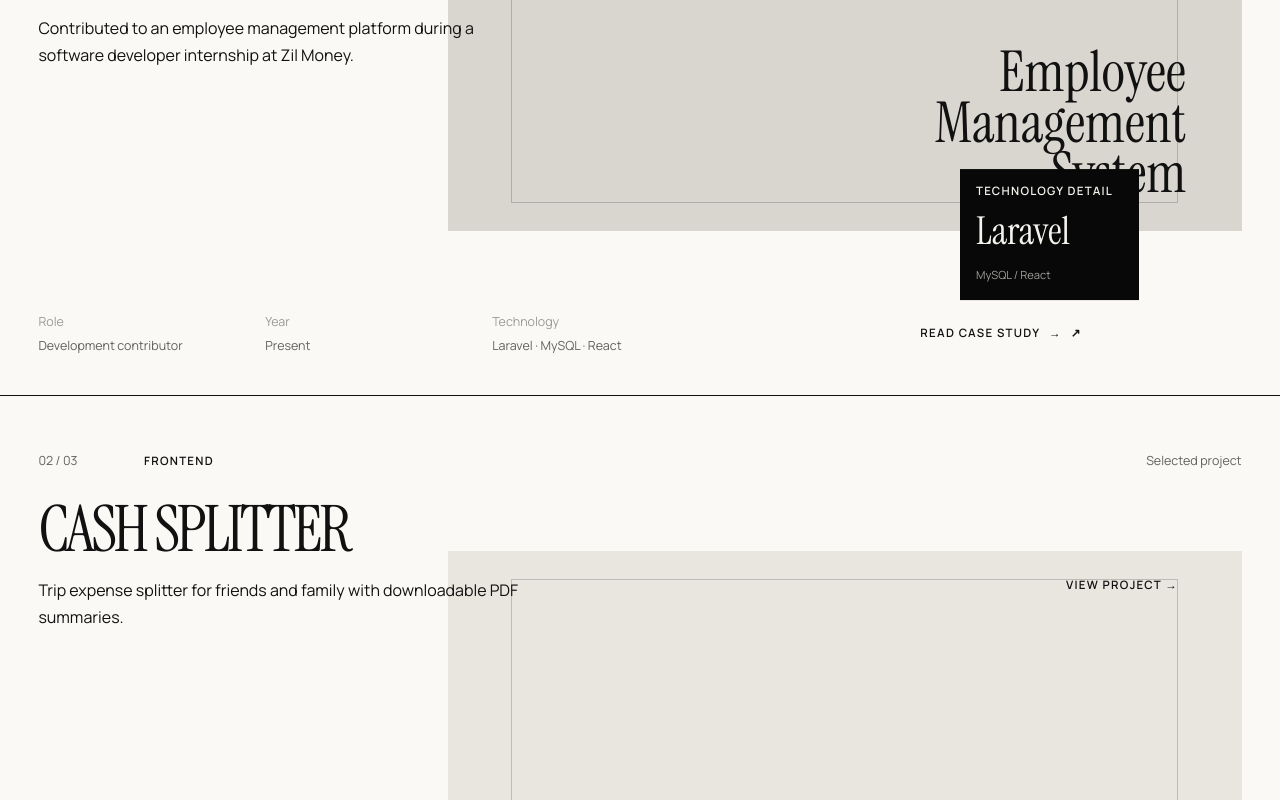
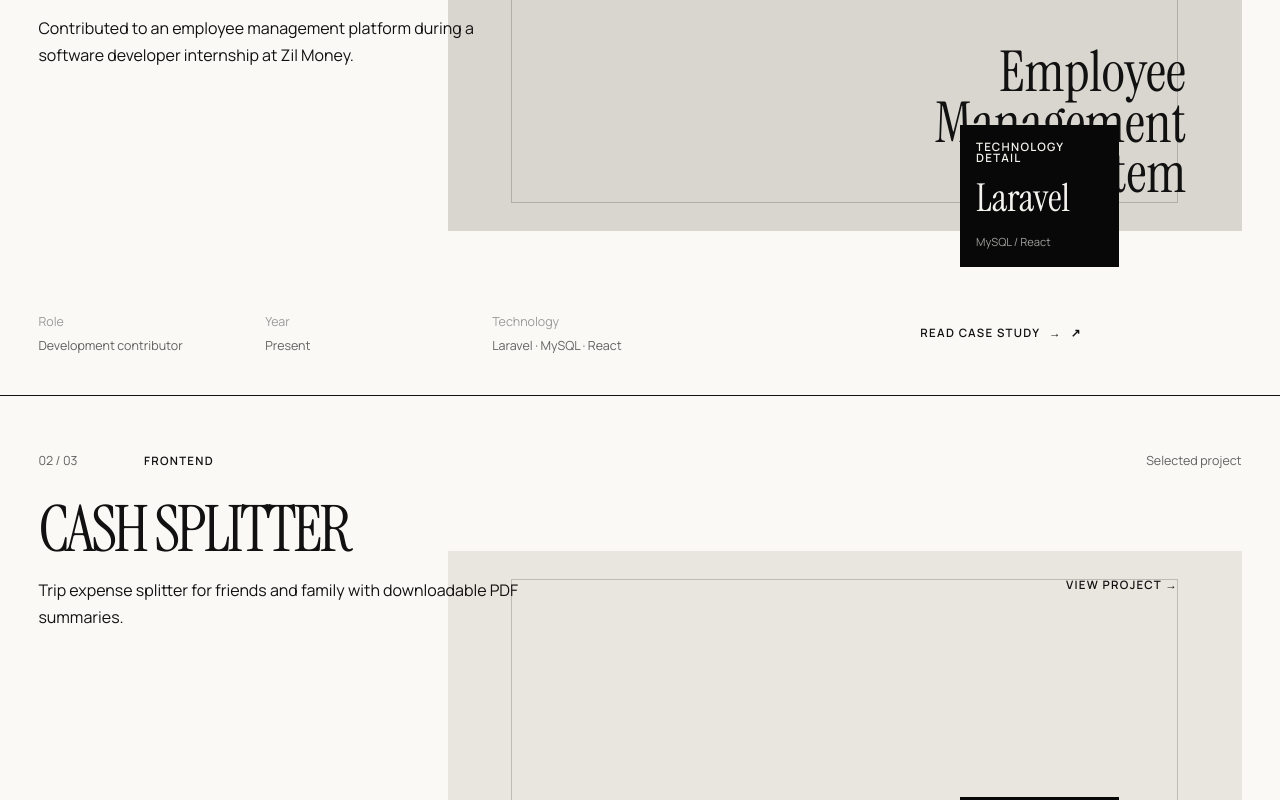
Before and after one commit to rishinck-hub/blog, a Next.js app in the folder next-portfolio/: page / in a window 1280 px wide. Shown: the part 2920-3720 px from the top of the page. Built offline with nearby package versions, Linux system fonts and the light colour scheme.

Commit message:
fix: contain project technology panel

```diff
--- a/next-portfolio/src/app/home.css
+++ b/next-portfolio/src/app/home.css
@@ -49,7 +49,7 @@ body:has(.editorial-home) .editorial-header.menu-is-open { color: var(--inverse-
 .home-project-scene__primary:hover .home-project-scene__visual-index,.home-project-scene__primary:focus-visible .home-project-scene__visual-index { transform:translateX(1rem) scale(1.015); }
 .home-project-scene__primary:hover .home-project-scene__visual-name,.home-project-scene__primary:focus-visible .home-project-scene__visual-name { transform:translateX(-.5rem); }
 .home-project-scene__primary:hover .home-project-scene__visual-link span,.home-project-scene__primary:focus-visible .home-project-scene__visual-link span { transform:translateX(.25rem); }
-.home-project-scene__secondary { z-index:3; grid-column:10/12; grid-row:1; align-self:end; display:grid; gap:.4rem; min-height:7.5rem; padding:1rem; background:var(--inverse-background); color:var(--inverse-foreground); transform:translateY(10%); }
+.home-project-scene__secondary { z-index:3; grid-column:10/12; grid-row:1; align-self:end; display:grid; gap:.4rem; min-height:7.5rem; margin:0 1.25rem 1.25rem 0; padding:1rem; background:var(--inverse-background); color:var(--inverse-foreground); transform:none; }
 .home-project-scene__secondary strong { font-family:var(--font-display); font-size:clamp(1.6rem,3vw,3rem); font-weight:400; }
 .home-project-scene__secondary>span:last-child { color:var(--inverse-muted); font-size:.7rem; line-height:1.5; }
 .home-project-scene__meta { display:grid; grid-template-columns:minmax(0,1fr) auto; gap:var(--grid-gap); align-items:end; padding-right:10rem; }
@@ -105,7 +105,7 @@ body:has(.editorial-home) .editorial-header.menu-is-open { color: var(--inverse-
   .home-project-scene__copy,.home-project-scene__primary,.home-project-scene__secondary { grid-column:auto; grid-row:auto; }
   .home-project-scene__copy { padding-top:1rem; }
   .home-project-scene__primary { min-height:0; aspect-ratio:4/5; }
-  .home-project-scene__secondary { width:min(75%,22rem); margin-left:auto; transform:none; }
+  .home-project-scene__secondary { width:min(75%,22rem); margin:0 0 0 auto; transform:none; }
   .home-project-scene__meta { grid-template-columns:1fr; padding-right:0; }
   .home-project-scene__meta dl { grid-template-columns:1fr 1fr; }
   .home-capability__body > p,.home-capability__body dl { grid-column:1/-1; }
```
